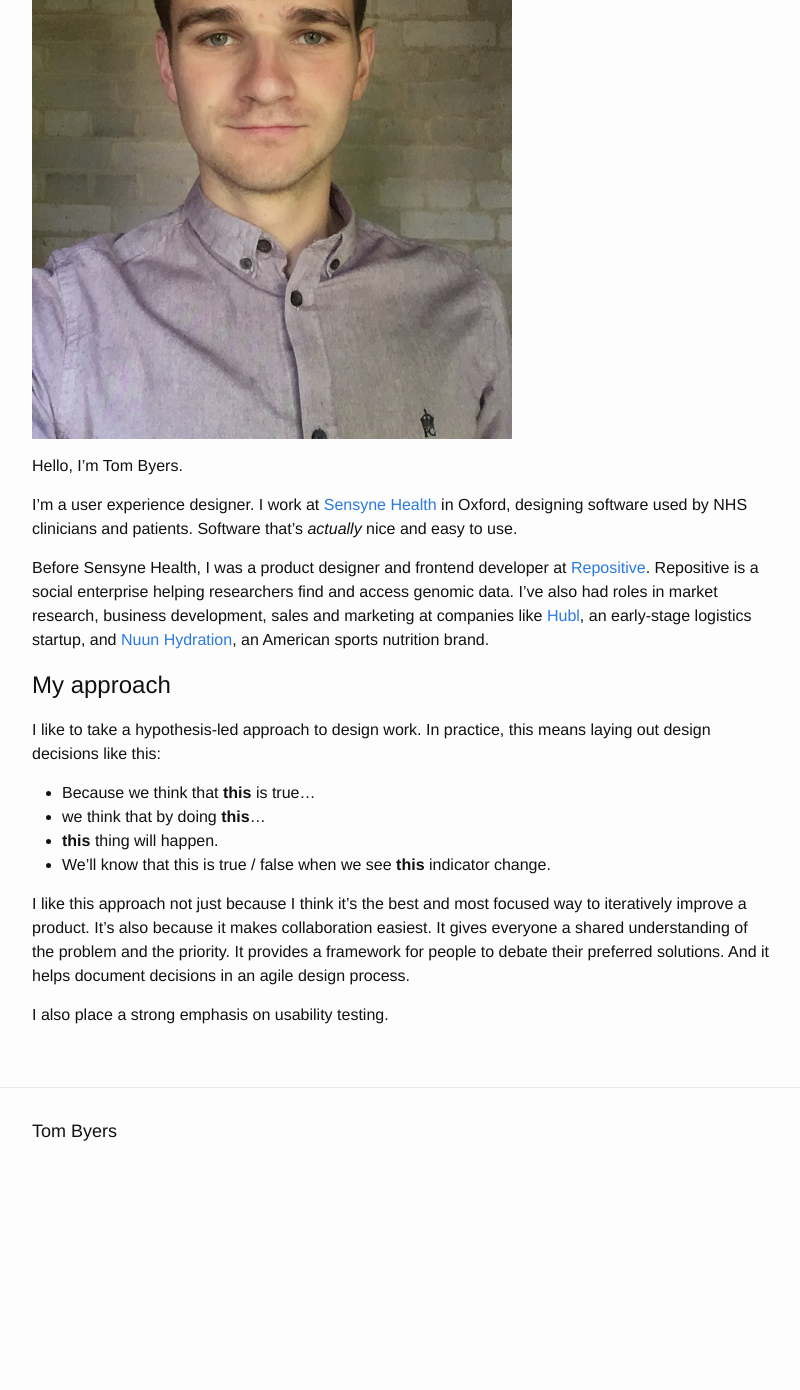
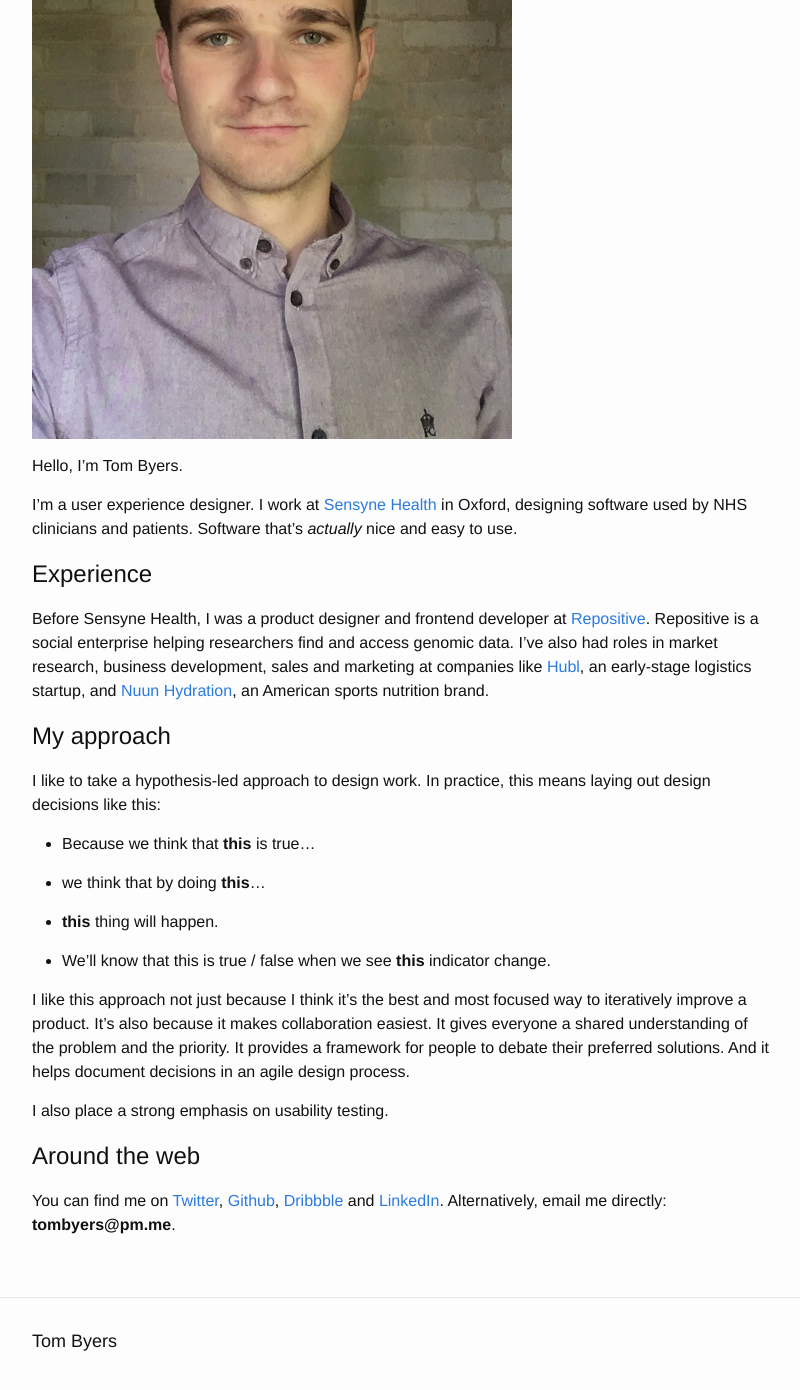
Before and after one commit to tombyers/tombyers.github.io, a Jekyll site: the page built from about.markdown, in a window 1280 px wide and 1400 px high, scrolled down 365 px. Shown: the top 1390 px of the window, without its empty margins (238-1038 px from the left). Built offline with Jekyll 4.4.1, drawn with Linux system fonts in a browser that asks for light colours; before the commit the page ends 1555 px from its top, so only the background shows below that.

Commit message:
Updated About

```diff
--- a/about.markdown
+++ b/about.markdown
@@ -10,6 +10,8 @@ Hello, I'm Tom Byers.
 
 I'm a user experience designer. I work at [Sensyne Health](https://www.sensynehealth.com) in Oxford, designing software used by NHS clinicians and patients. Software that's *actually* nice and easy to use.
 
+# Experience
+
 Before Sensyne Health, I was a product designer and frontend developer at [Repositive](https://repositive.io). Repositive is a social enterprise helping researchers find and access genomic data. I've also had roles in market research, business development, sales and marketing at companies like [Hubl](http://www.hubl.co.uk), an early-stage logistics startup, and [Nuun Hydration](https://nuunlife.com), an American sports nutrition brand.
 
 # My approach
@@ -17,10 +19,17 @@ Before Sensyne Health, I was a product designer and frontend developer at [Repos
 I like to take a hypothesis-led approach to design work. In practice, this means laying out design decisions like this:
 
 * Because we think that **this** is true...
+
 * we think that by doing **this**...
+
 * **this** thing will happen.
+
 * We'll know that this is true / false when we see **this** indicator change.
 
 I like this approach not just because I think it's the best and most focused way to iteratively improve a product. It's also because it makes collaboration easiest. It gives everyone a shared understanding of the problem and the priority. It provides a framework for people to debate their preferred solutions. And it helps document decisions in an agile design process.
 
 I also place a strong emphasis on usability testing.
+
+# Around the web
+
+You can find me on [Twitter](https://twitter.com/ts_byers), [Github](https://github.com/tombyers), [Dribbble](https://dribbble.com/tombyers) and [LinkedIn](https://www.linkedin.com/in/tom-byers/). Alternatively, email me directly: **tombyers@pm.me**.
```
